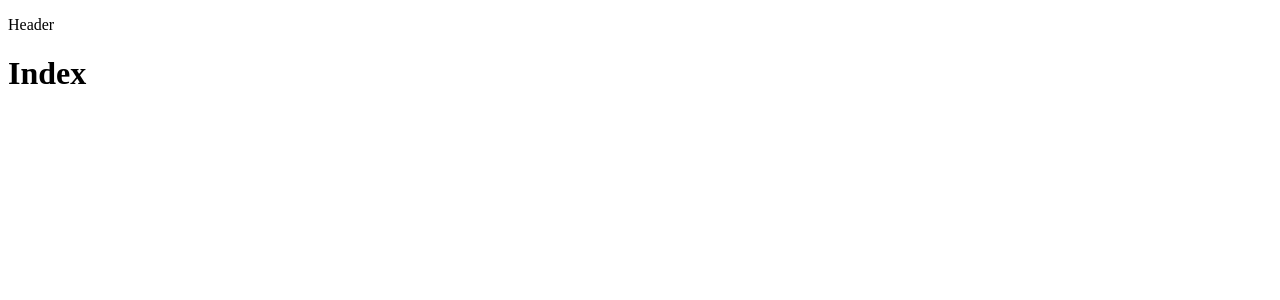
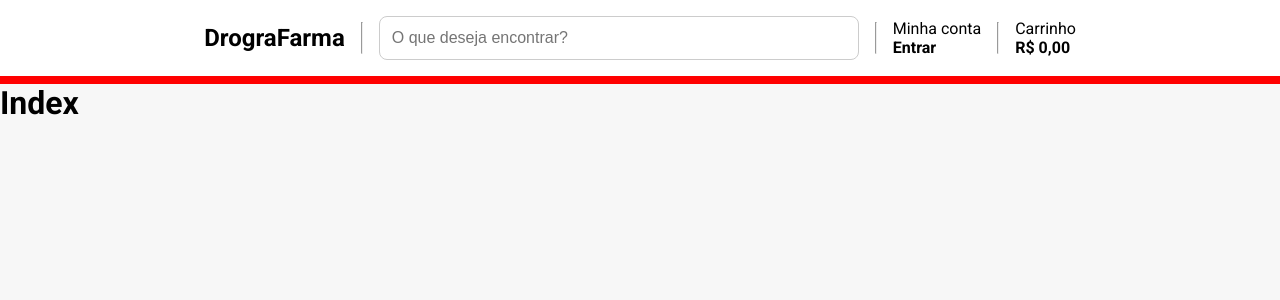
Before and after one commit to rosaLivia/FarmSimulator, a Nuxt app in the folder frontend/: page / in a window 1280 px wide. Shown: the top 300 px of the page. Built offline with nearby package versions, Linux system fonts and the light colour scheme.

Commit message:
feat: add basic header component

```diff
--- a/frontend/components/AppHeader.vue
+++ b/frontend/components/AppHeader.vue
@@ -1,15 +1,59 @@
 <script>
 export default {
-
+    data() {
+        return {
+            price: 0
+        }
+    },
+    methods: {
+        formatCurrency(value) {
+            return value.toLocaleString('pt-BR', { style: 'currency', currency: 'BRL' });
+        }
+    }
 }
 </script>
 
 <template>
     <header>
-        <p>Header</p>
+        <!-- TODO: Logo -->
+        <h2>DrograFarma</h2>
+        <hr>
+        <input id="search-input" type="text" placeholder="O que deseja encontrar?">
+        <hr>
+        <div>
+            <!-- TODO: Icon -->
+            <p>Minha conta</p>
+            <p><b>Entrar</b></p>
+        </div>
+        <hr>
+        <div>
+            <!-- TODO: Icon -->
+            <p>Carrinho</p>
+            <p><b>{{ formatCurrency(price) }}</b></p>
+        </div>
     </header>
 </template>
 
-<style>
+<style scoped>
+    header {
+        background-color: white;
+        padding: 1em;
+        display: flex;
+        justify-content: center;
+        align-items: center;
+        gap: 1em;
+        border-bottom: .5em solid red;
+    }
 
+    #search-input {
+        padding: .75em;
+        font-size: 1em;
+        border: 1px solid #ccc;
+        border-radius: .5em;
+        min-width: 30em;
+    }
+
+    hr {
+        height: 2rem;
+    }
 </style>
--- a/frontend/layouts/default.vue
+++ b/frontend/layouts/default.vue
@@ -1,6 +1,22 @@
 <template>
-    <div>
-        <AppHeader />
-        <slot />
-    </div>
+    <AppHeader />
+    <slot />
 </template>
+
+<style>
+    @import url('https://fonts.googleapis.com/css2?family=Roboto:ital,wght@0,100;0,300;0,400;0,500;0,700;0,900;1,100;1,300;1,400;1,500;1,700;1,900&display=swap');
+
+    * {
+        box-sizing: border-box;
+        margin: 0;
+        padding: 0;
+    }
+
+    body {
+        background-color: #f7f7f7;
+        font-family: "Roboto", sans-serif;
+        font-weight: 400;
+        font-style: normal;
+    }
+
+</style>
```
